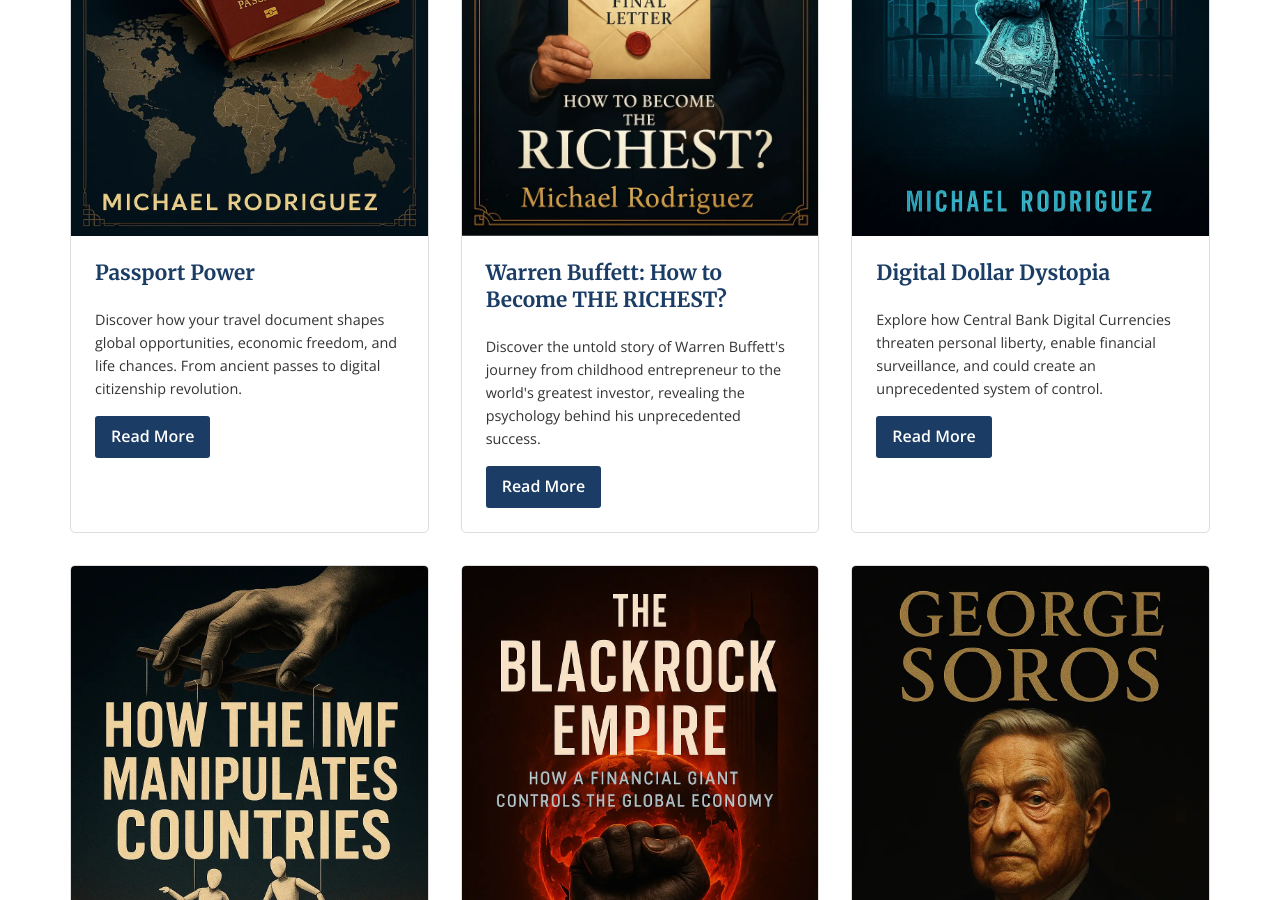
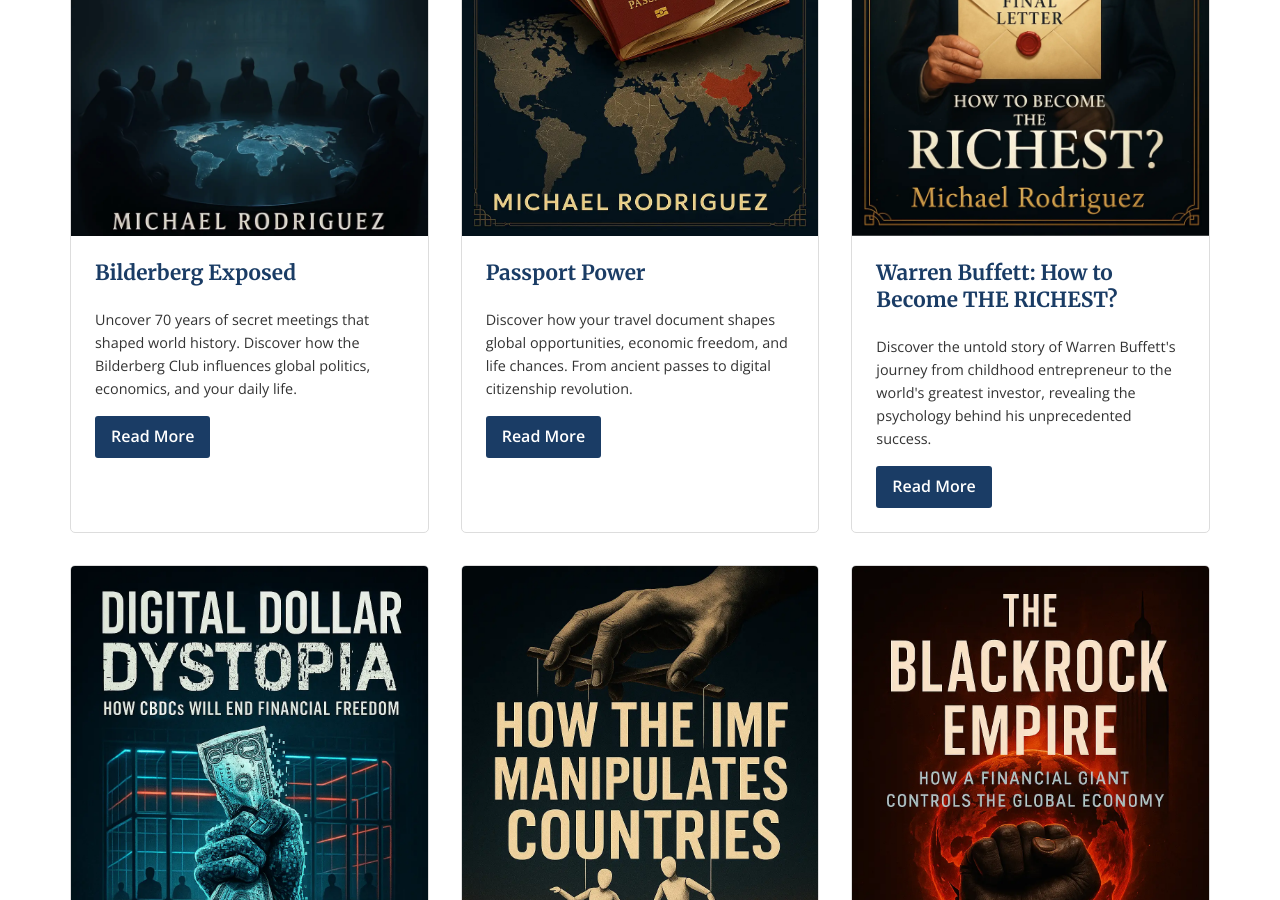
Before and after one commit to Zews123/michael-rodriguez-books, a Jekyll site: the page built from index.md, in a window 1280 px wide and 900 px high, scrolled down 955 px. Built offline with Jekyll 4.4.1, drawn with Linux system fonts in a browser that asks for light colours.

Commit message:
Update index.md

```diff
--- a/index.md
+++ b/index.md
@@ -16,6 +16,15 @@
 
 ## Latest Books
 <div class="book-grid">
+  <div class="book-card">
+    <img src="{{ site.baseurl }}/assets/images/Bilderberg_Exposed.webp" alt="Bilderberg Exposed Book Cover" style="max-width: 100%; height: auto;" loading="lazy">
+    <div class="book-card-content">
+      <h3>Bilderberg Exposed</h3>
+      <p>Uncover 70 years of secret meetings that shaped world history. Discover how the Bilderberg Club influences global politics, economics, and your daily life.</p>
+      <a href="{{ site.baseurl }}/books/Bilderberg_Exposed" class="btn">Read More</a>
+    </div>
+  </div>
+
   <div class="book-card">
     <img src="{{ site.baseurl }}/assets/images/Passport_Power.webp" alt="Passport Power Book Cover" style="max-width: 100%; height: auto;" loading="lazy">
     <div class="book-card-content">
```
